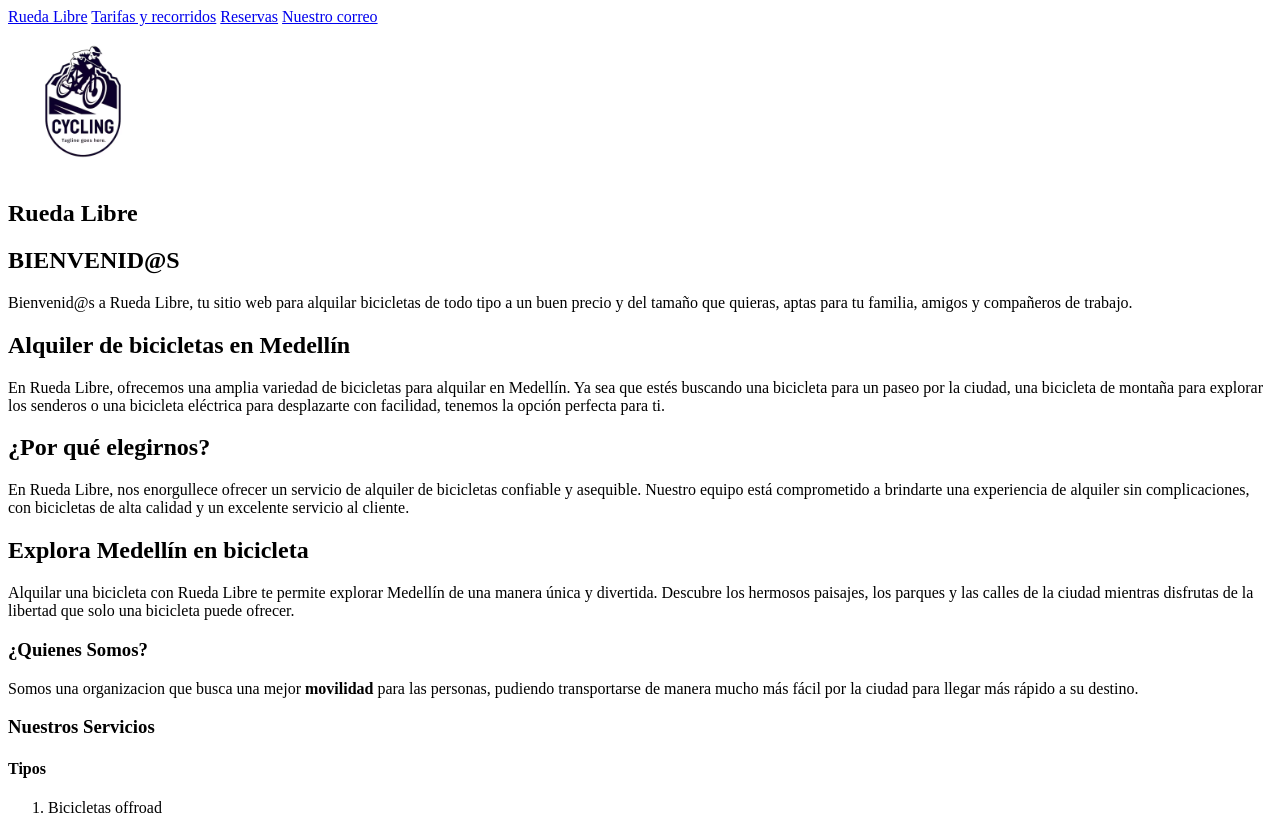
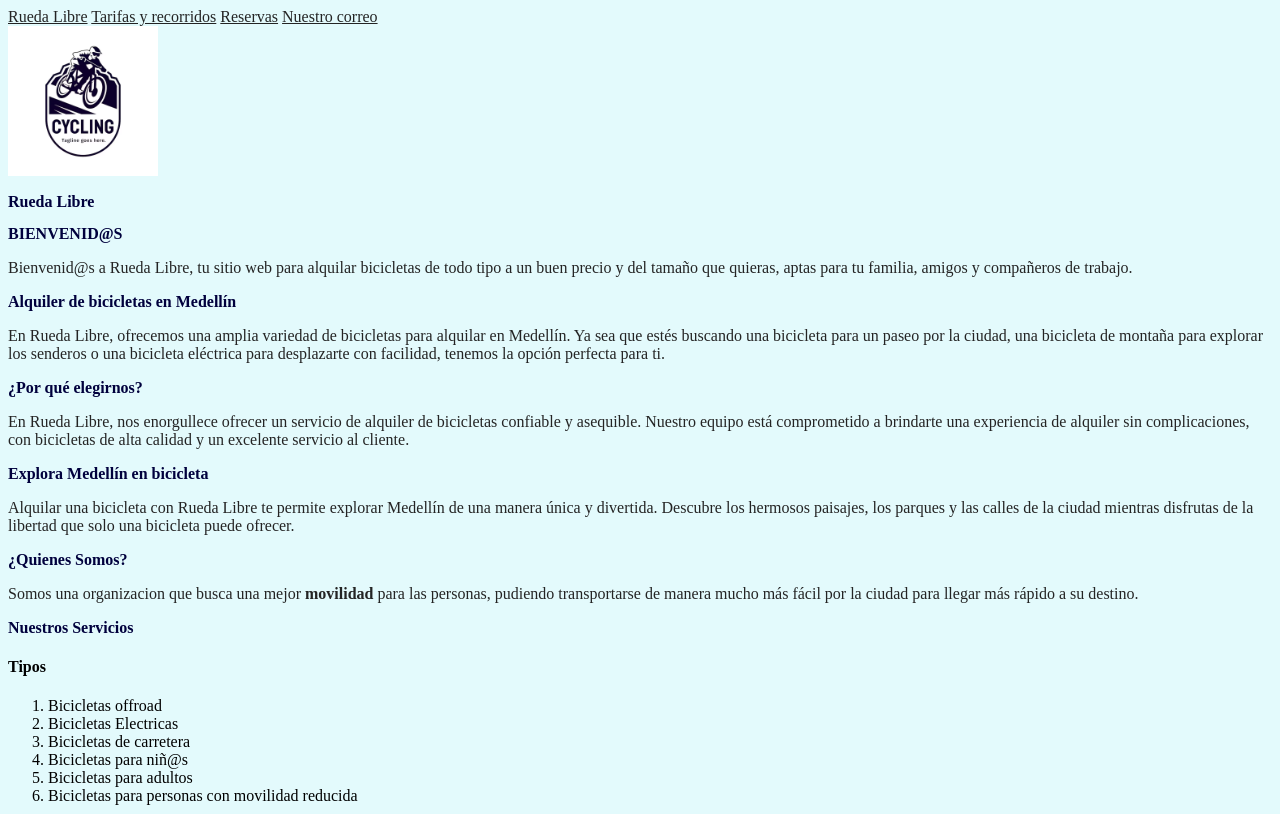
Before and after one commit to lumine909/rueda-libre, a plain HTML site: page index.html in a window 1280 px wide. Shown: the top 814 px of the page. Drawn offline with Linux system fonts and the light colour scheme.

Commit message:
V0.2 css parte uno finalizada

```diff
--- a/CSS/styles.css
+++ b/CSS/styles.css
@@ -1,12 +1,11 @@
-
-.montserrat montserrat{
+.montserrat montserrat {
   font-family: "Montserrat", sans-serif;
   font-optical-sizing: auto;
   font-weight: 600;
   font-style: normal;
 }
 
-.open-sans opensans{
+.open-sans opensans {
   font-family: "Open Sans", sans-serif;
   font-optical-sizing: auto;
   font-weight: 400;
@@ -14,6 +13,7 @@
   font-variation-settings:
     "wdth" 100;
 }
+
 .ubuntu-light {
   font-family: "Ubuntu", sans-serif;
   font-weight: 300;
@@ -62,7 +62,7 @@
   font-style: italic;
 }
 
-.noto-serif notoserif{
+.noto-serif notoserif {
   font-family: "Noto Serif", serif;
   font-optical-sizing: auto;
   font-weight: 400;
@@ -71,12 +71,65 @@
     "wdth" 100;
 }
 
-:root{
-    --blue-dark: rgb(0, 0, 61);
-    --gray-dark: rgb(45, 45, 45);
-    --blue-light: rgb(0, 146, 169);
-    --blue-superlight: rgb(151, 244, 252);
-    --purple-perfect: rgb(142, 0, 142);
-    --font-heading: ".montserrat"; ".ubuntu";
-    --font-body: "sans-serif"; "noto-serif";
+:root {
+  --blue-dark: rgb(0, 0, 61);
+  --gray-dark: rgb(36, 36, 36);
+  --blue-light: rgb(102, 220, 238);
+  --blue-superlight: rgb(227, 250, 252);
+  --purple-perfect: rgb(142, 0, 142);
+  --font-heading: ".montserrat";
+  --font-body: "sans-serif";
+  --text-sm: "2rem";
+  --text-base: "3rem";
+  --text-lg: "4rem";
 }
+
+a {
+  color: var(--purple-perfect);
+  transition: color 0.2s ease;
+}
+
+a:hover {
+  color: purple;
+}
+
+.btn:hover {
+  background: var(--purple-perfect);
+}
+
+body {
+  font-family: var(--montserrat);
+  font-size: var(--text-base);
+  background: var(--blue-superlight);
+}
+
+a {
+  font-family: var(--Open-sans);
+  font-size: var(--text-sm);
+  color: var(--gray-dark);
+  background: var(--blue-superlight);
+}
+
+h1,
+h2,
+h3 {
+  font-family: var(--montserrat);
+  color: var(--blue-dark);
+}
+
+h1 {
+  font-size: var(--text-lg);
+}
+
+h2 {
+  font-size: var(--text-base);
+}
+
+h3 {
+  font-size: var(--text-sm);
+}
+
+p {
+  font-family: var(--Open-sans);
+  color: var(--gray-dark)
+}
--- a/bitacora.txt
+++ b/bitacora.txt
@@ -42,3 +42,6 @@ la ruta a seguir es:
  se agrego a la pagina de reservas las funciones necesarias para que el cliente ordene su plan, cantidad de bicicletas,
  hora, fecha, dia, tipo de bicicleta; tambien se agregaron las casillas de informacion personal del cliente,
  documento de identidad, numero, nombre, correo electronico.
+
+ p es la propiedad que hereda un parrafo
+ h1,h2 etc no se heredan
```
